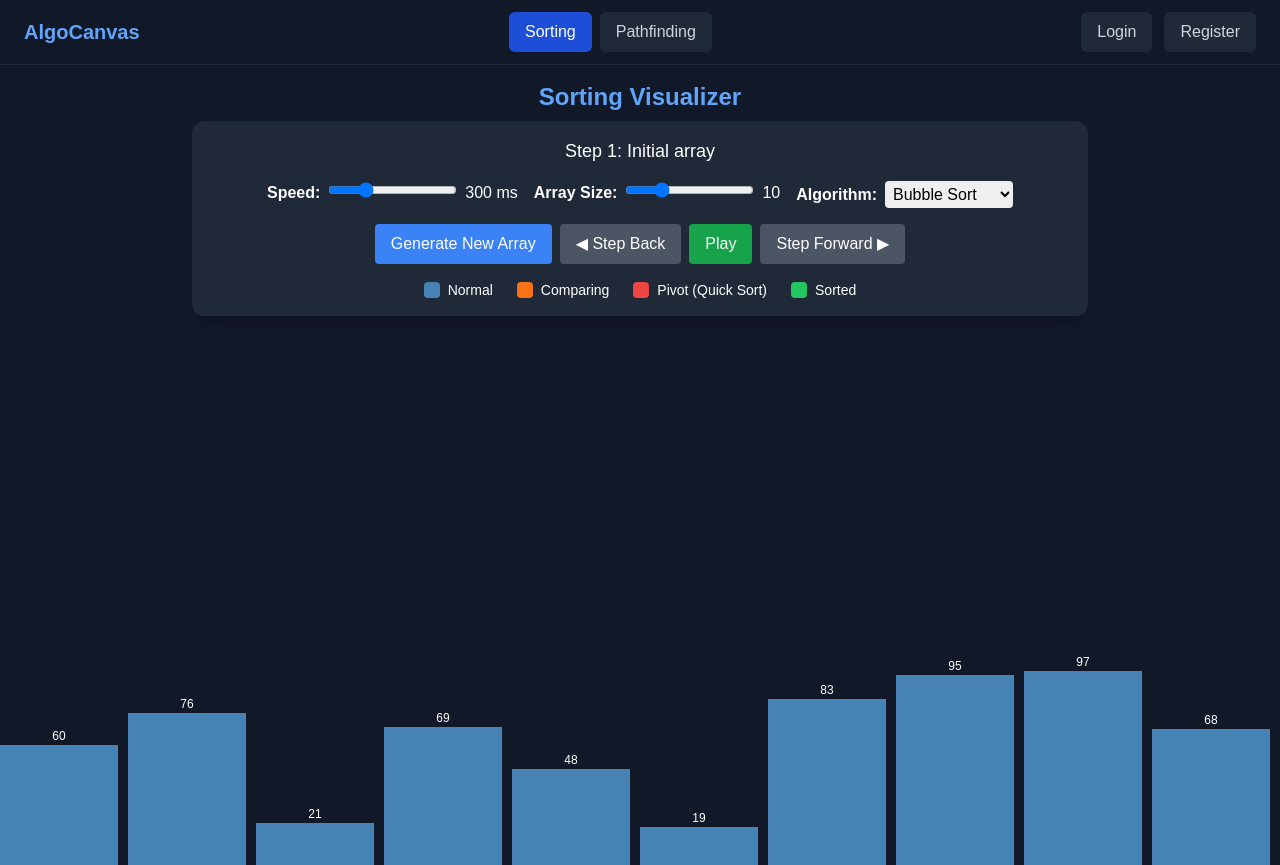
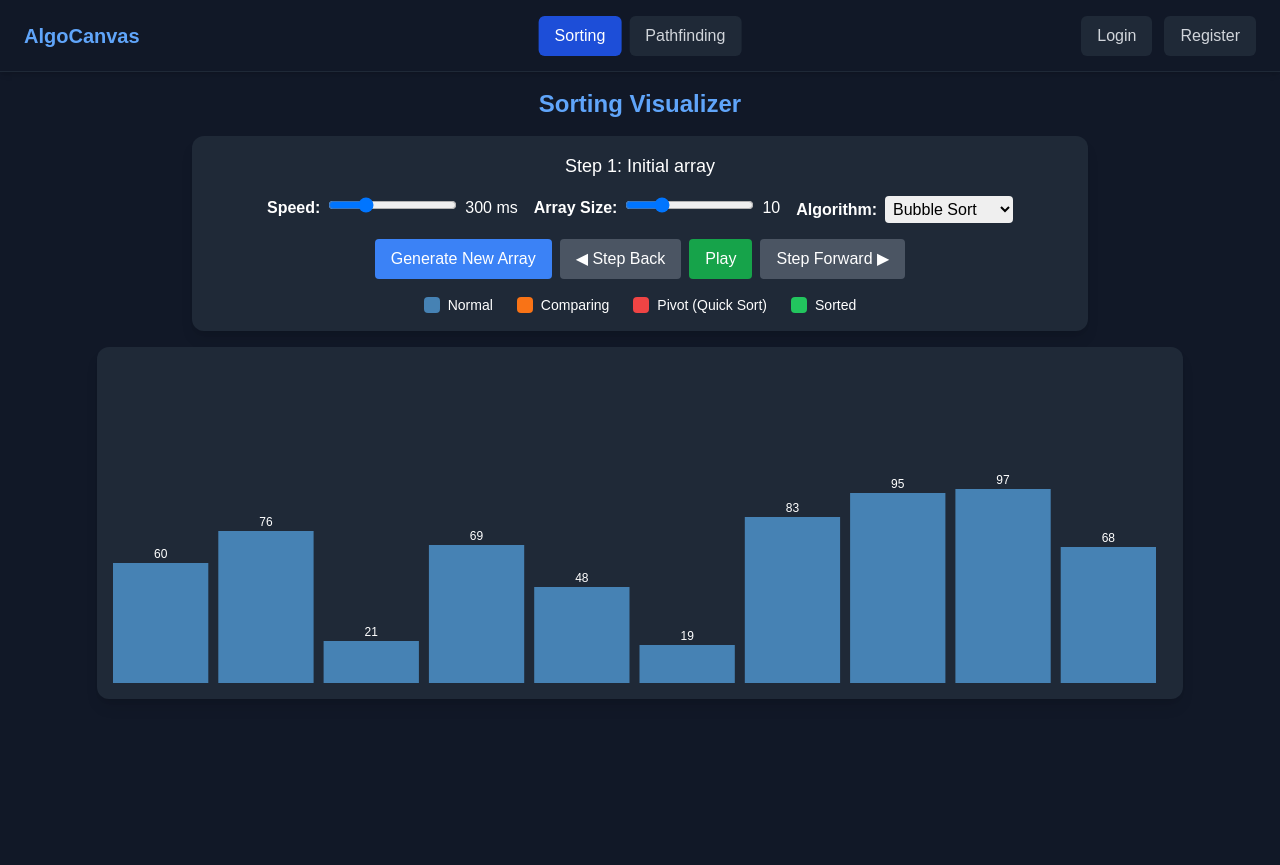
Before and after one commit to MoeAllami/CIS-376-Project, a Next.js app in the folder app/: page /sorting in a window 1280 px wide. After the commit the page ends 800 px from the top, so only its background shows below. Built offline with nearby package versions, Linux system fonts and the light colour scheme; no server answers.

Commit message:
Last UI Changes

```diff
--- a/app/app/auth/signin/page.tsx
+++ b/app/app/auth/signin/page.tsx
@@ -2,18 +2,29 @@
 
 import { signIn } from "next-auth/react";
 import { useState } from "react";
+import { useRouter } from "next/navigation";
 
 export default function SignInPage() {
+  const router = useRouter();
+
   const [email, setEmail] = useState("");
   const [password, setPassword] = useState("");
+  const [error, setError] = useState("");
 
   const handleSubmit = async (e: any) => {
     e.preventDefault();
-    await signIn("credentials", {
+
+    const res = await signIn("credentials", {
       email,
       password,
-      callbackUrl: "/",
+      redirect: false,
     });
+
+    if (res?.error) {
+      setError("Invalid email or password");
+    } else if (res?.ok) {
+      router.push("/");
+    }
   };
 
   return (
@@ -26,6 +37,7 @@ export default function SignInPage() {
           className="border w-full p-2 text-black"
           value={email}
           onChange={(e) => setEmail(e.target.value)}
+          required
         />
         <input
           type="password"
@@ -33,6 +45,7 @@ export default function SignInPage() {
           className="border w-full p-2 text-black"
           value={password}
           onChange={(e) => setPassword(e.target.value)}
+          required
         />
         <button
           type="submit"
@@ -40,6 +53,7 @@ export default function SignInPage() {
         >
           Login
         </button>
+        {error && <p className="text-red-500 text-sm text-center">{error}</p>}
       </form>
     </div>
   );
--- a/app/app/components/LayoutWrapper.tsx
+++ b/app/app/components/LayoutWrapper.tsx
@@ -1,15 +1,10 @@
 "use client";
 import NavBar from "./NavBar";
 
-export default function LayoutWrapper({
-  children,
-}: {
+interface Props {
   children: React.ReactNode;
-}) {
-  return (
-    <>
-      {<NavBar />}
-      <main>{children}</main>
-    </>
-  );
 }
+
+export default function LayoutWrapper({ children }: Props) {
+  return <main className="max-w-7xl mx-auto px-6 w-full">{children}</main>;
+}
--- a/app/app/components/NavBar.tsx
+++ b/app/app/components/NavBar.tsx
@@ -8,7 +8,6 @@ const NavBar = () => {
   const pathname = usePathname() ?? "";
   const { data: session } = useSession();
 
-  // Reusable button class
   const navButton = (active: boolean) =>
     `px-4 py-2 rounded-md transition ${
       active
@@ -16,15 +15,14 @@ const NavBar = () => {
         : "bg-gray-800 text-gray-300 hover:bg-gray-700"
     }`;
 
-  // Paths where we want to hide Sorting/Pathfinding nav
   const hiddenNavPaths = ["/", "/auth/signin", "/auth/register"];
   const showNavButtons = !hiddenNavPaths.includes(pathname);
 
   return (
-    <nav className="bg-gray-900 text-white border-b border-gray-800 shadow-md w-full">
-      <div className="max-w-7xl mx-auto flex justify-between items-center px-6 py-3">
+    <nav className="bg-gray-900 text-white border-b border-gray-800 shadow-md w-full relative h-[4.5rem]">
+      <div className="max-w-7xl mx-auto w-full h-full px-6 relative flex items-center justify-center">
         {/* Left: Logo */}
-        <div className="flex items-center space-x-2">
+        <div className="absolute left-6 top-1/2 -translate-y-1/2">
           <Link
             href="/"
             className="text-xl font-bold text-blue-400 hover:underline"
@@ -33,9 +31,9 @@ const NavBar = () => {
           </Link>
         </div>
 
-        {/* Center: Navigation Buttons */}
+        {/* Center: Sorting / Pathfinding */}
         {showNavButtons && (
-          <div className="flex gap-2">
+          <div className="absolute left-1/2 top-1/2 -translate-x-1/2 -translate-y-1/2 flex gap-2">
             <Link href="/sorting">
               <button className={navButton(pathname === "/sorting")}>
                 Sorting
@@ -50,7 +48,7 @@ const NavBar = () => {
         )}
 
         {/* Right: Auth Controls */}
-        <div className="flex items-center gap-3">
+        <div className="absolute right-6 top-1/2 -translate-y-1/2 flex items-center gap-3">
           {session ? (
             <>
               <span className="text-sm text-gray-300">
--- a/app/app/layout.tsx
+++ b/app/app/layout.tsx
@@ -2,6 +2,7 @@ import "./globals.css";
 import React from "react";
 import LayoutWrapper from "./components/LayoutWrapper";
 import SessionWrapper from "./components/SessionWrapper";
+import NavBar from "./components/NavBar";
 
 export const metadata = {
   title: "AlgoCanvas",
@@ -17,6 +18,7 @@ export default function RootLayout({
     <html lang="en">
       <body className="bg-gray-900 text-white">
         <SessionWrapper>
+          <NavBar />
           <LayoutWrapper>{children}</LayoutWrapper>
         </SessionWrapper>
       </body>
--- a/app/app/sorting/page.tsx
+++ b/app/app/sorting/page.tsx
@@ -195,14 +195,14 @@ const SortingVisualizer = () => {
   };
 
   return (
-    <div className="w-screen h-screen overflow-hidden flex flex-col items-center bg-gray-900">
-      <h2 className="text-2xl font-bold mt-4 mb-2 text-blue-400">
+    <div className="w-full max-w-7xl mx-auto px-6 flex flex-col items-center space-y-4">
+      <h2 className="text-2xl font-bold mt-4 text-blue-400">
         Sorting Visualizer
       </h2>
 
-      {/* Top control buttons */}
+      {/* Top Save/Load Buttons */}
       {session?.user && (
-        <div className="flex space-x-4 mb-2">
+        <div className="flex space-x-4">
           <button
             onClick={() => {
               setModalMode("save");
@@ -226,6 +226,7 @@ const SortingVisualizer = () => {
 
       {/* Control Panel */}
       <div className="bg-gray-800 rounded-xl shadow-lg p-4 w-11/12 max-w-4xl text-white space-y-4">
+        {/* Step Description */}
         <div className="text-center">
           <p className="text-lg font-medium">
             Step {currentStep + 1}:{" "}
@@ -241,6 +242,7 @@ const SortingVisualizer = () => {
 
         {/* Sorting Controls */}
         <div className="flex flex-wrap justify-center gap-4">
+          {/* Speed slider */}
           <div>
             <label className="mr-2 font-semibold">Speed:</label>
             <input
@@ -252,6 +254,8 @@ const SortingVisualizer = () => {
             />
             <span className="ml-2">{speed} ms</span>
           </div>
+
+          {/* Array Size slider */}
           <div>
             <label className="mr-2 font-semibold">Array Size:</label>
             <input
@@ -263,6 +267,8 @@ const SortingVisualizer = () => {
             />
             <span className="ml-2">{arraySize}</span>
           </div>
+
+          {/* Algorithm select */}
           <div>
             <label className="mr-2 font-semibold">Algorithm:</label>
             <select
@@ -330,13 +336,15 @@ const SortingVisualizer = () => {
       </div>
 
       {/* SVG Container */}
-      <svg
-        ref={svgRef}
-        className="w-full h-[40vh] mt-auto"
-        preserveAspectRatio="none"
-      />
+      <div className="w-11/12 max-w-6xl mt-6 mb-4 bg-gray-800 rounded-xl shadow-lg p-4">
+        <svg
+          ref={svgRef}
+          className="w-full h-[40vh]"
+          preserveAspectRatio="none"
+        />
+      </div>
 
-      {/* Save/Load Modal */}
+      {/* Modal */}
       {session?.user && (
         <SaveLoadModal
           isOpen={modalOpen}
--- a/app/pages/api/auth/[...nextauth].ts
+++ b/app/pages/api/auth/[...nextauth].ts
@@ -5,7 +5,6 @@ import { dbConnect } from "@/lib/mongodb";
 import User from "@/models/User";
 import bcrypt from "bcryptjs";
 
-// Add the type here
 const authOptions: NextAuthOptions = {
   session: {
     strategy: "jwt",
@@ -23,7 +22,10 @@ const authOptions: NextAuthOptions = {
         const user = await User.findOne({ email: credentials?.email });
         if (!user) throw new Error("No user found");
 
-        const isValid = await bcrypt.compare(credentials!.password, user.password);
+        const isValid = await bcrypt.compare(
+          credentials!.password,
+          user.password
+        );
         if (!isValid) throw new Error("Invalid password");
 
         return { id: user._id, email: user.email };
```
